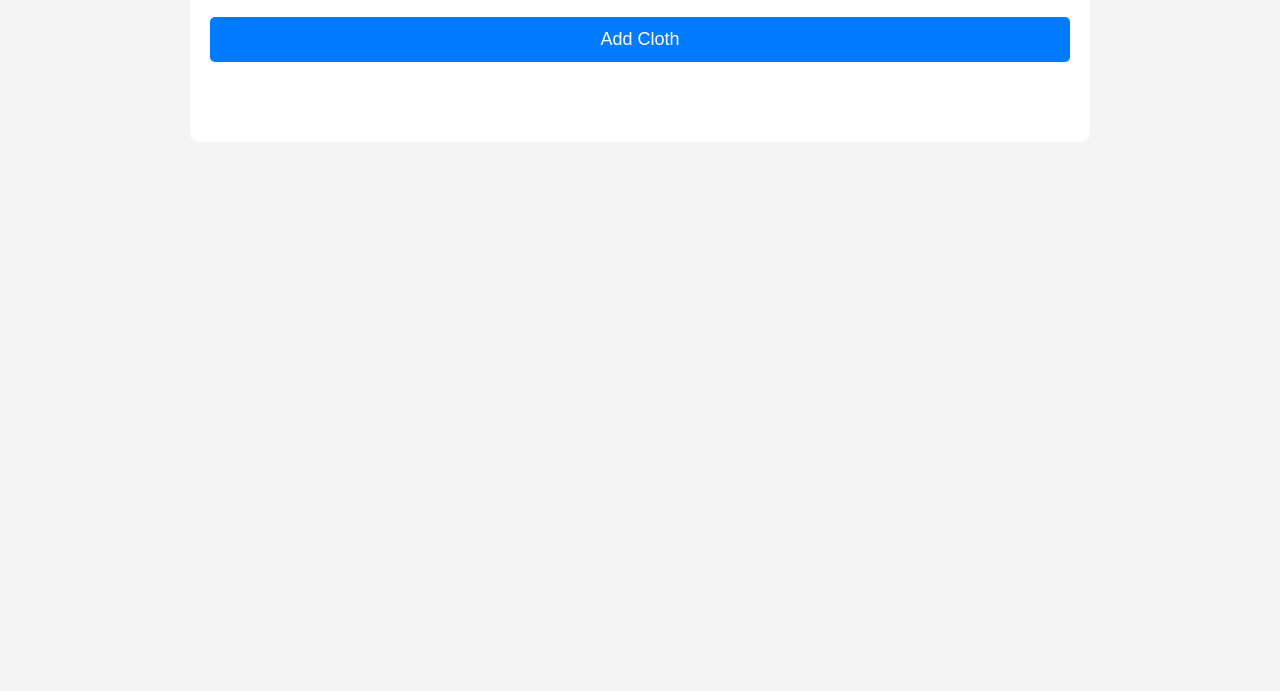
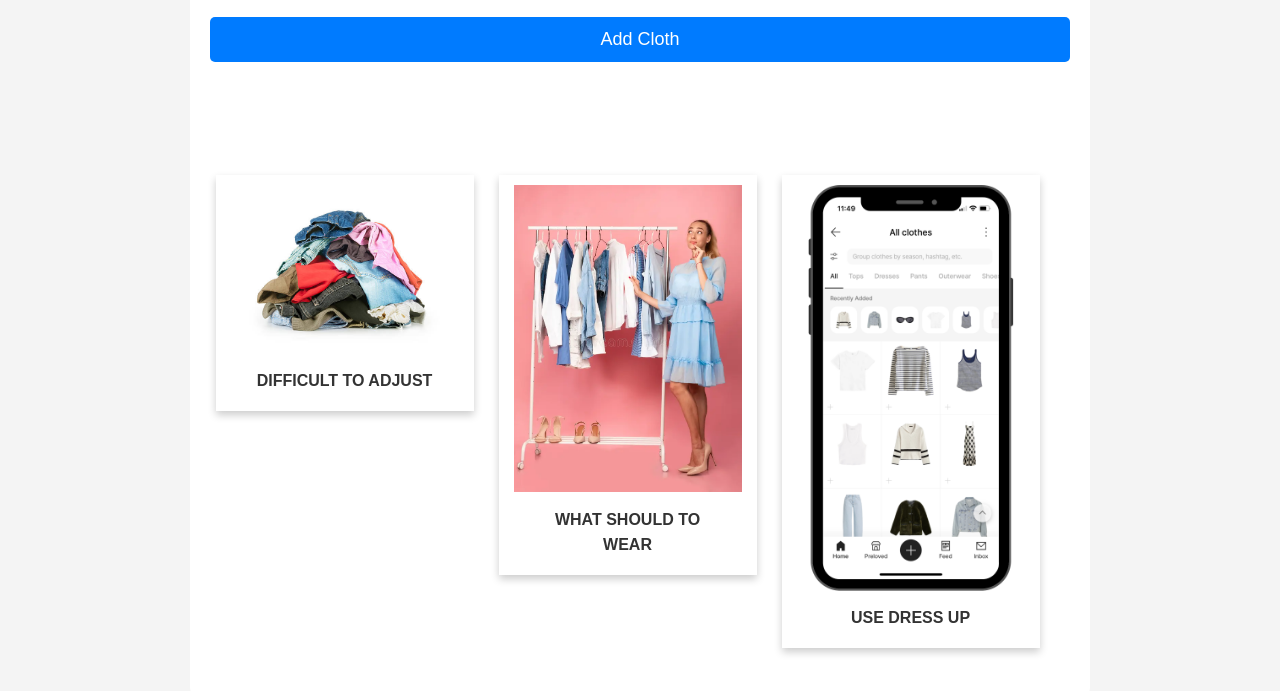
Before and after one commit to Nehamalwal/Dressup, a plain HTML site: page index.html in a window 1280 px wide. Shown: the part 179-870 px from the top of the page. Before the commit the page ends 800 px from the top, so only its background shows below. Drawn offline with Linux system fonts and the light colour scheme.

Commit message:
new work

```diff
--- a/index.html
+++ b/index.html
@@ -1,11 +1,13 @@
 <!DOCTYPE html>
 <html lang="en">
+
 <head>
     <meta charset="UTF-8">
     <meta name="viewport" content="width=device-width, initial-scale=1.0">
     <title>Digital Wardrobe</title>
     <link rel="stylesheet" href="style.css">
 </head>
+
 <body>
     <nav>
         <ul>
@@ -19,9 +21,33 @@
     <section id="home">
         <h1>Welcome to Your Digital Wardrobe</h1>
         <button>Add Cloth</button>
+        <div class="main">
+        <div class="card">
+            <img src="adjustment.jpg" alt="Avatar" style="width: 100%;">
+            <div class="card-container">
+                <h4 style="padding: 5px;"><b>DIFFICULT TO ADJUST</b></h4>
+
+            </div>
+        </div>
+        <div class="card">
+            <img src="think.webp" alt="Avatar" style="width: 100%;">
+            <div class="card-container">
+                <h4 style="padding: 5px;"><b>WHAT SHOULD TO WEAR</b></h4>
+
+            </div>
+        </div>
+        <div class="card">
+            <img src="wardrobe.png" alt="Avatar" style="width: 100%;">
+            <div class="card-container">
+                <h4 style="padding: 5px;">USE DRESS UP <b></b></h4>
+
+            </div>
+        </div>
         <div id="clothes-container">
         </div>
+    </div>
     </section>
 
 </body>
+
 </html>
--- a/style.css
+++ b/style.css
@@ -42,7 +42,7 @@ nav ul li a:hover {
     background-color: #fff;
     border-radius: 10px;
     margin: 20px auto;
-    width: 80%;
+    width: 100%;
     max-width: 900px;
 }
 
@@ -157,7 +157,45 @@ button:hover {
 button:active {
     background-color: #003f7f;
 }
+.main{
+    display: flex;
+    justify-content: center;
+    flex-wrap: wrap;
+    gap: 25px;
+    margin-top: 100px;
+    cursor: pointer;
+}
 
+.card {
+    box-shadow: 0 4px 8px 0 rgba(0,0,0,0.2);
+    transition: 0.3s;
+    width: 30%;
+    height: 40%;
+    padding: 10px 15px;
+    margin-top: 13px;
+  }
+  .card:hover {
+    box-shadow: 0 8px 16px 0 rgba(13, 13, 14, 0.2);
+  }
+
+.card-container{
+    padding: 2px 16px;
+}
+             /* for bg img */
+/* .bg-img{
+    background-image: url(cloth-img.webp);
+    background-repeat: no-repeat;
+    background-attachment: scroll;
+    width: 100%;
+    height: 60vh;
+    padding-top: 30px;
+}
+.text{
+    font-weight: 600;
+    color: black;
+    letter-spacing: 3px;
+    line-height: 4ex;
+} */
 
 @media (max-width: 600px) {
     form {
```
Also changed, not shown: adjustment.jpg (added), cloth-img.webp (added), think.webp (added), wardrobe.png (added).
